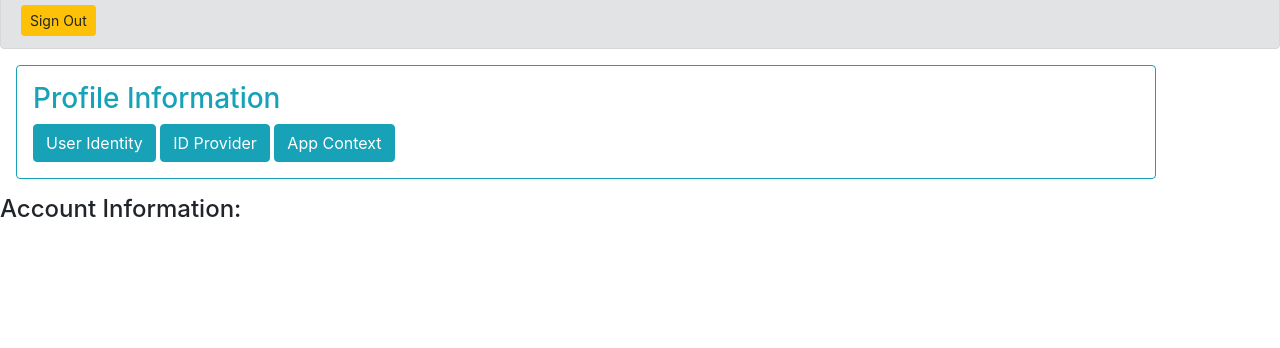
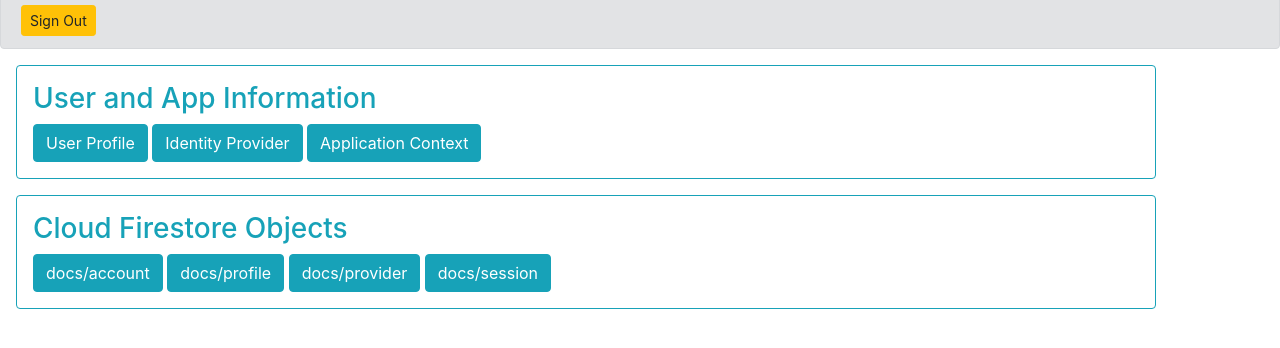
Before and after one commit to david-asher/electron-firebase, an Electron app: page pages/index.html in a window 1280 px wide. Shown: the part 54-402 px from the top of the page. Drawn offline with nearby package versions, Linux system fonts and the light colour scheme; no server answers.

Commit message:
customElements.define info-button

```diff
--- a/config/app-config.json
+++ b/config/app-config.json
@@ -1,5 +1,5 @@
 {
-    "debugMode": true,
+    "debugMode": false,
     "webapp": {
         "port": "3090",
         "folderPath": "/pages/",
--- a/pages/index.html
+++ b/pages/index.html
@@ -23,6 +23,7 @@
       <script src="/scripts/json-viewer.js"></script>
       <script src="/scripts/webutils.js"></script>
       <script src="/scripts/weblocal.js"></script>
+
       <script>
       // functions for interacting with main app
       // note that ipc is defined in weblocal.js
@@ -30,10 +31,6 @@
       // send the signout signal back to Main
       function signout() {
           ipc.send( 'user-signout', Date.now().toString() )
-      }
-
-      function modalOkay() {
-        console.log( "It Is OKAY!" )
       }
 
       // render the user's profile information
@@ -50,32 +47,24 @@
 
     </head>
     <body>
-
       <div class="alert alert-secondary" role="alert">
         <h2>Electron-Firebase Quickstart Cloud Framework</h2>
         <button type="button" class="btn btn-warning btn-sm" onclick="signout()">Sign Out</button>
       </div>
-
       <div class="container border border-info rounded text-info m-3 p-3 vw-100">
-        <h3>
-          Profile Information
-        </h3>
-        <button type="button" class="btn btn-info" data-title="profile" data-toggle="modal" data-target="#ModalDialog">
-          User Identity
-        </button>
-        <button type="button" class="btn btn-info" data-title="provider" data-toggle="modal" data-target="#ModalDialog">
-          ID Provider
-        </button>
-        <button type="button" class="btn btn-info" data-title="appcontext" data-toggle="modal" data-target="#ModalDialog">
-          App Context
-        </button>
-
-                <!--
-                <table class="table">
-                </table>
-                -->
-        <!-- ModalDialog with table content -->
-        <div class="modal fade" id="ModalDialog" tabindex="-1" role="dialog" aria-labelledby="ModalDialogLabel" aria-hidden="true">
+        <h3>User and App Information</h3>
+        <button is="info-button" data-title="user-profile">User Profile</button>
+        <button is="info-button" data-title="id-provider">Identity Provider</button>
+        <button is="info-button" data-title="app-context">Application Context</button>
+      </div>
+      <div class="container border border-info rounded text-info m-3 p-3 vw-100">
+        <h3>Cloud Firestore Objects</h3>
+        <button is="info-button" data-title="cloud-account">docs/account</button>
+        <button is="info-button" data-title="cloud-profile">docs/profile</button>
+        <button is="info-button" data-title="cloud-provider">docs/provider</button>
+        <button is="info-button" data-title="cloud-session">docs/session</button>
+      </div>
+      <div class="modal fade text-info" id="ModalDialog" tabindex="-1" role="dialog" aria-labelledby="ModalDialogLabel" aria-hidden="true">
         <div class="modal-dialog modal-lg modal-dialog-scrollable" role="document">
           <div class="modal-content">
             <div class="modal-header">
@@ -89,21 +78,22 @@
           </div>
         </div>
       </div>
-      </div>
-
-      <div class="window-content">
-          <div class="form-group" id="json_user">
-            <h4>Account Information:</h4>
-          </div>
-      </div>
 
       <script>
 
-        var modalTitles = {
-          profile: "User Profile Info",
-          provider: "Identity Provider Info"
+      // custom elements
+      class InfoButton extends HTMLButtonElement {
+        constructor() {
+          super()
+          this.setAttribute('class', 'btn btn-info')
+          this.setAttribute('type', 'button')
+          this.setAttribute('data-toggle', 'modal')
+          this.setAttribute('data-target', '#ModalDialog')
         }
+      }
+      customElements.define('info-button', InfoButton, {extends: 'button'});
 
+      // functions for info-buttons
       function isImagePath(url)
       {
         if ( !url ) return false
@@ -161,9 +151,10 @@
       }
 
       $('#ModalDialog').on('show.bs.modal', function (event) {
-          var recipient = $(event.relatedTarget).data('title') // Extract info from data-* attributes
+        var button = $(event.relatedTarget)
+        var recipient = button.data('title') // Extract info from data-* attributes
         var modal = $(this)
-          modal.find('.modal-title').text( modalTitles[recipient] )
+        modal.find('.modal-title').text( button.text() )
         modal.find('.table').remove()
         var table = $('<table class="table">')
         modal.find('.modal-body').append(table)
@@ -172,7 +163,7 @@
 
       $('#ModalDialogAccept').on('click', function (event) {
         var button = $(event.relatedTarget) // Button that triggered the modal
-console.log( "CLICK ModalDialogAccept" )
+        // console.log( "CLICK ModalDialogAccept" )
       })
 
       </script>
```
Also changed, not shown: sample/main.js (+4 -4 lines). Lines whose indentation alone changed are shown as unchanged.
